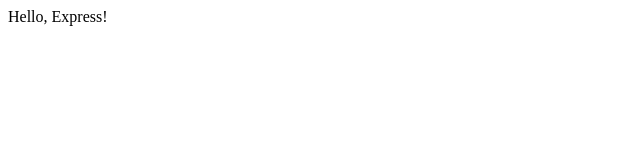
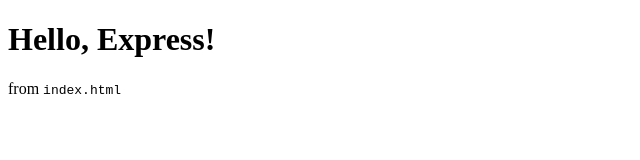
Before and after one commit to Bus42/warmup, a plain HTML site: page hello-world-express/index.html in a window 1280 px wide. Shown: the whole page, without its empty margins (0-640 px from the left). Drawn offline with Linux system fonts and the light colour scheme.

Commit message:
Adds text

```diff
--- a/hello-world-express/index.html
+++ b/hello-world-express/index.html
@@ -1,12 +1,13 @@
 <!DOCTYPE html>
 <html lang="en">
-<head>
-    <meta charset="UTF-8">
-    <meta http-equiv="X-UA-Compatible" content="IE=edge">
-    <meta name="viewport" content="width=device-width, initial-scale=1.0">
+  <head>
+    <meta charset="UTF-8" />
+    <meta http-equiv="X-UA-Compatible" content="IE=edge" />
+    <meta name="viewport" content="width=device-width, initial-scale=1.0" />
     <title>Hello Express</title>
-</head>
-<body>
-    <header>Hello, Express!</header>
-</body>
+  </head>
+  <body>
+    <header><h1>Hello, Express!</h1></header>
+    <p>from <code>index.html</code></p>
+  </body>
 </html>
```
